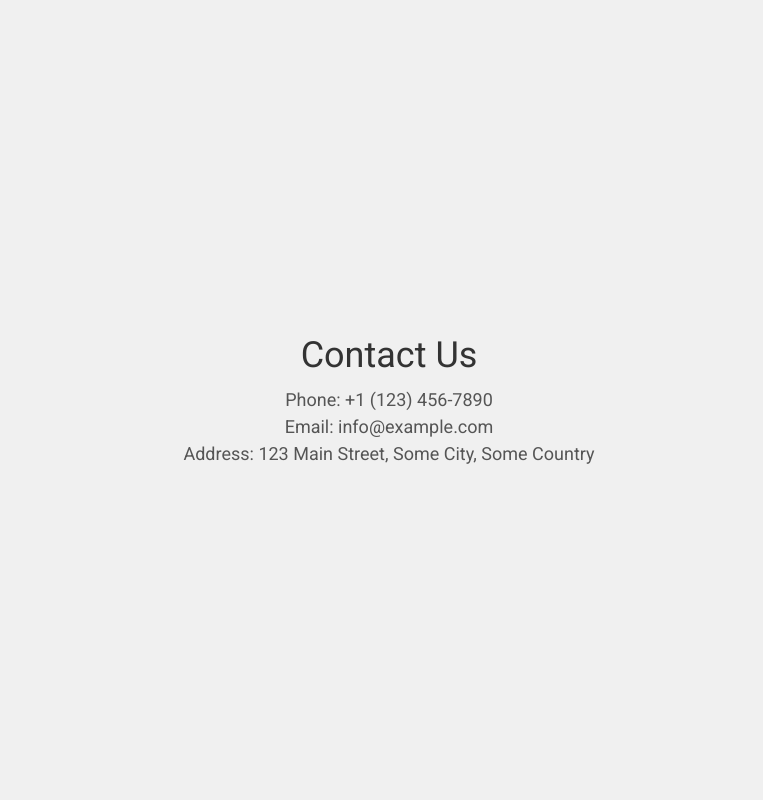
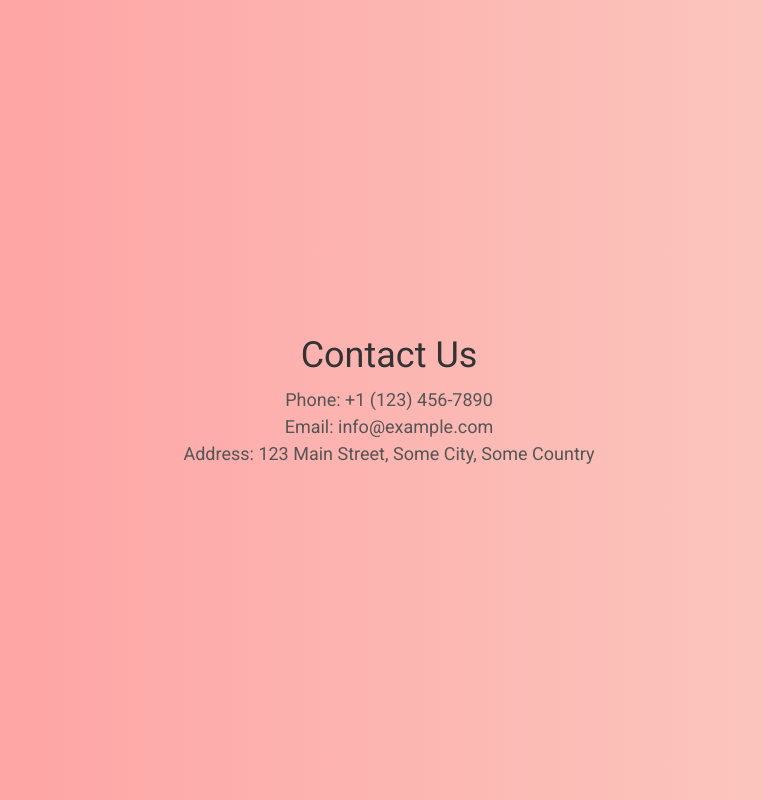
Before and after one commit to Pelani2/practice-ts2, a React (Create React App) app: page /contact in a window 1280 px wide. Shown: the whole page, without its empty margins (251-1014 px from the left). Built offline with nearby package versions, Linux system fonts and the light colour scheme; the HTML template or start-up script is replaced by a standard one.

Commit message:
backgorund

```diff
--- a/src/components/Contact/contact-styles.scss
+++ b/src/components/Contact/contact-styles.scss
@@ -5,7 +5,7 @@
     justify-content: center;
     height: 100vh;
     padding: 20px;
-    background-color: #f0f0f0;
+    background: linear-gradient(to right, #ff9a9e 0%, #fad0c4 99%, #fad0c4 100%);
 
     .title {
         margin-bottom: 10px;
```
